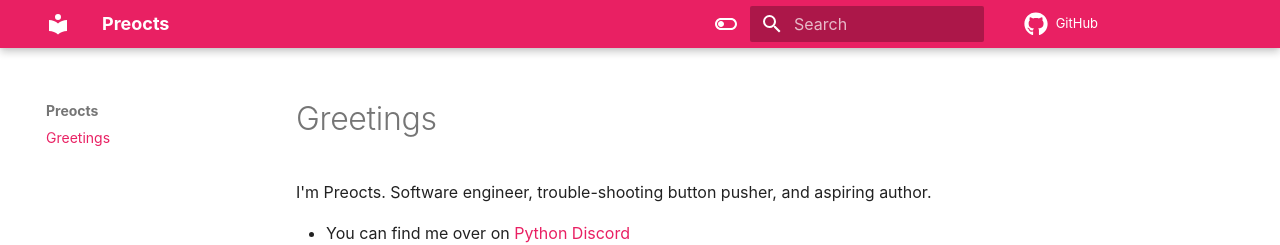
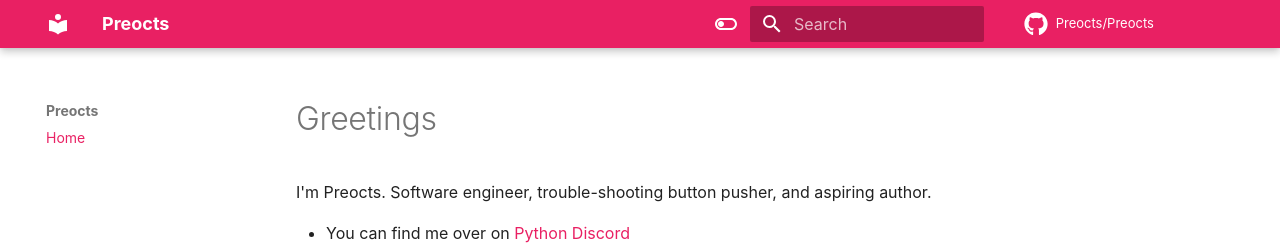
Before and after one commit to Preocts/Preocts, an MkDocs documentation site: the page built from docs/index.md, in a window 1280 px wide. Shown: the top 245 px of the page. Built offline with MkDocs 1.6.1 and Material for MkDocs 9.7.7, drawn with Linux system fonts in a browser that asks for light colours; comment, search, counter and statistics services are not loaded.

Commit message:
Tweak settings

```diff
--- a/mkdocs.yml
+++ b/mkdocs.yml
@@ -1,5 +1,10 @@
 site_name: "Preocts"
-repo_url: https://github.com/Preocts/Preocts
+repo_url: "https://github.com/Preocts/Preocts"
+repo_name: "Preocts/Preocts"
+docs_dir: "docs"
+
+nav:
+  - Home: "index.md"
 
 theme:
   name: "material"
```
